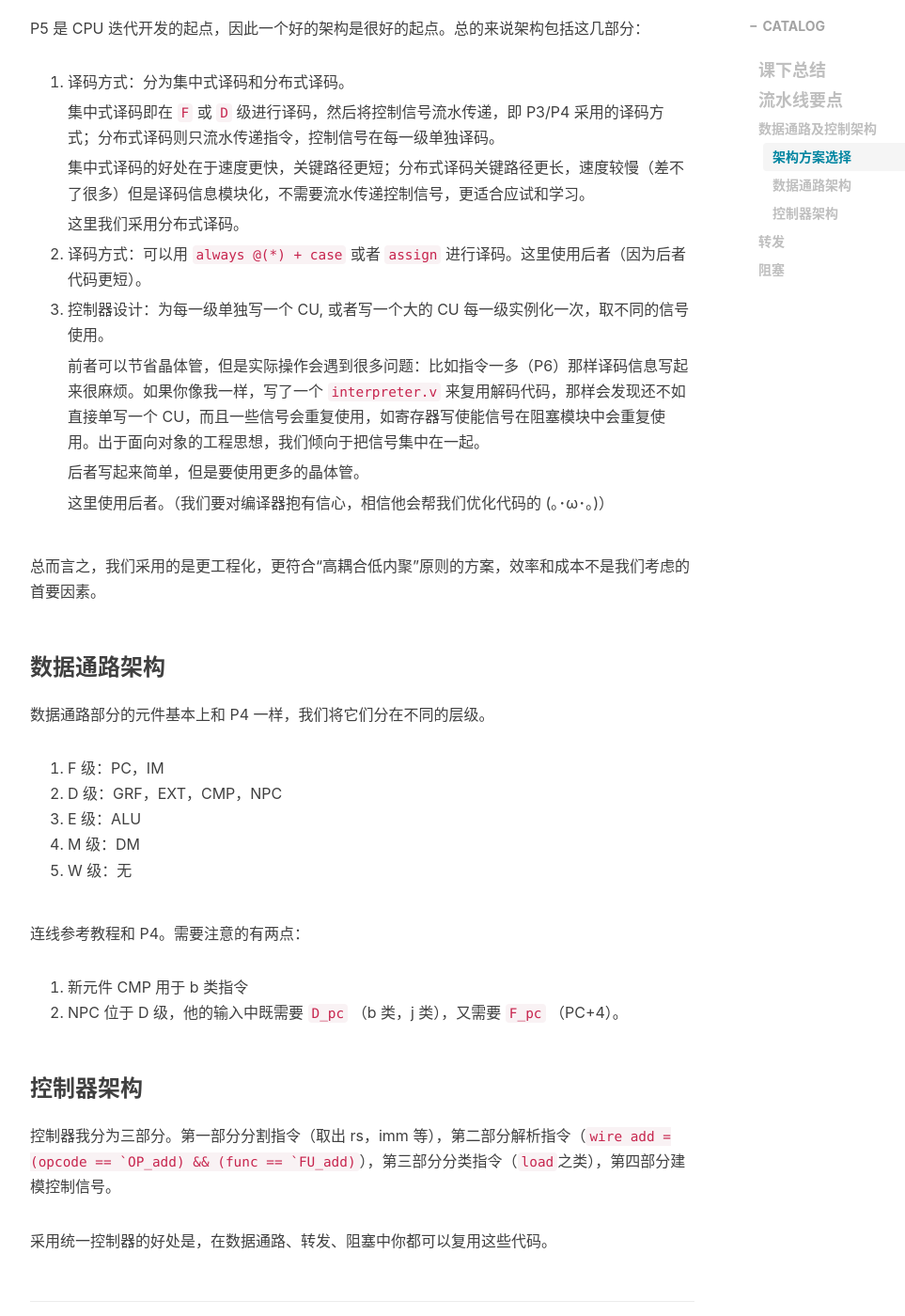
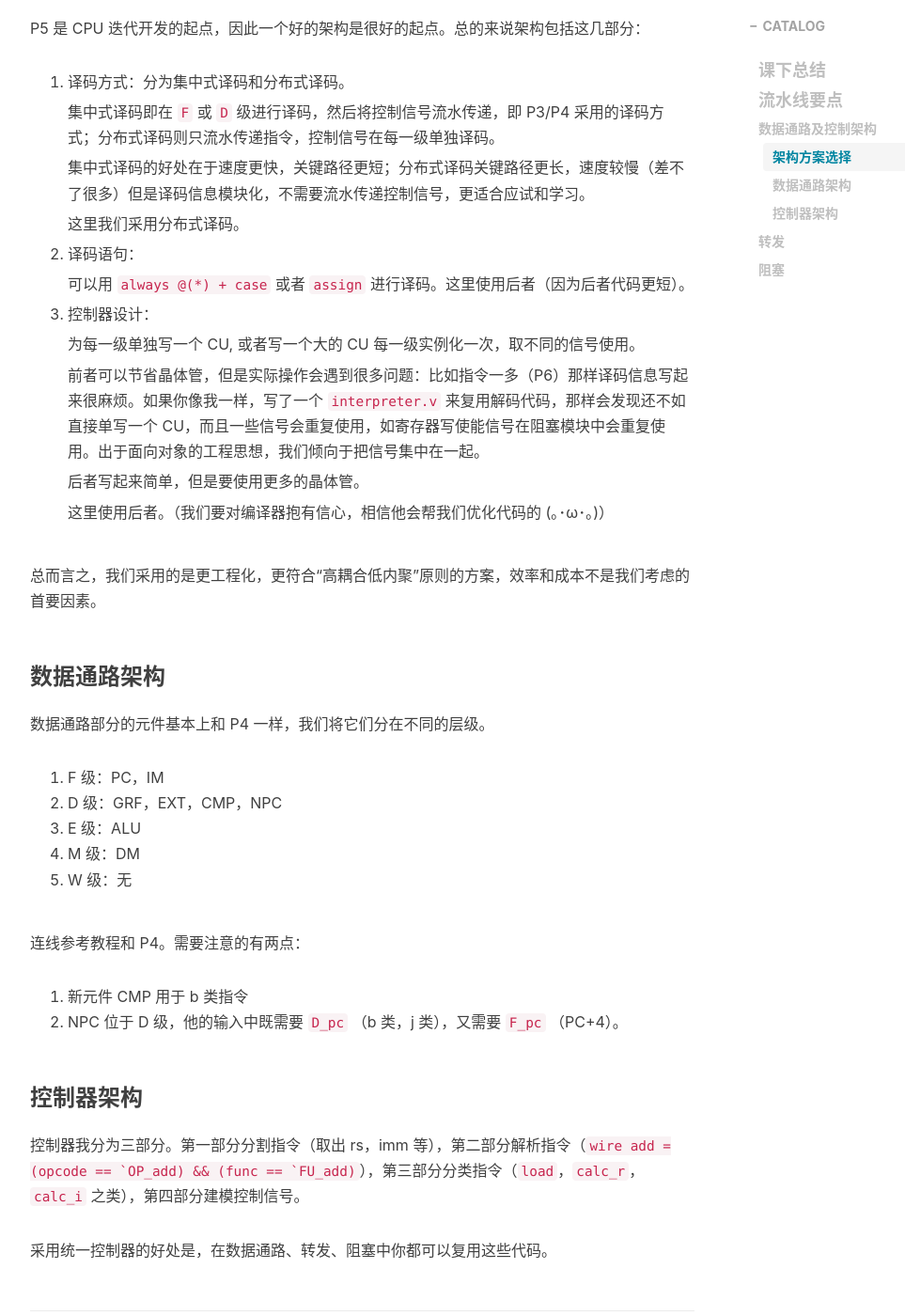
Before and after one commit to LogicLee0902/-LogicLee0902.github.io, a Jekyll site: the page built from _posts/buaa/buaa-co/2020-11-23-buaa-co-lab-p5.md, in a window 1280 px wide and 1400 px high, scrolled down 1496 px. Shown: the whole window at 94% size, without its empty margins (233-1196 px from the left). Built offline with Jekyll 4.4.1, drawn with Linux system fonts in a browser that asks for light colours; nearby versions of some CDN libraries; comment, search, counter and statistics services are not loaded; some of the changed text lies outside the part shown.

Commit message:
fix rendering errors in p3 & p4

```diff
--- a/_posts/buaa/buaa-co/2020-11-23-buaa-co-lab-p5.md
+++ b/_posts/buaa/buaa-co/2020-11-23-buaa-co-lab-p5.md
@@ -51,9 +51,13 @@ P5 是 CPU 迭代开发的起点，因此一个好的架构是很好的起点。
 
     这里我们采用分布式译码。
 
-2. 译码方式：可以用 `always @(*) + case` 或者 `assign` 进行译码。这里使用后者（因为后者代码更短）。
+2. 译码语句：
 
-3. 控制器设计：为每一级单独写一个 CU, 或者写一个大的 CU 每一级实例化一次，取不同的信号使用。
+    可以用 `always @(*) + case` 或者 `assign` 进行译码。这里使用后者（因为后者代码更短）。
+
+3. 控制器设计：
+
+    为每一级单独写一个 CU, 或者写一个大的 CU 每一级实例化一次，取不同的信号使用。
 
     前者可以节省晶体管，但是实际操作会遇到很多问题：比如指令一多（P6）那样译码信息写起来很麻烦。如果你像我一样，写了一个 `interpreter.v` 来复用解码代码，那样会发现还不如直接单写一个 CU，而且一些信号会重复使用，如寄存器写使能信号在阻塞模块中会重复使用。出于面向对象的工程思想，我们倾向于把信号集中在一起。
 
@@ -78,7 +82,7 @@ P5 是 CPU 迭代开发的起点，因此一个好的架构是很好的起点。
 
 ### 控制器架构
 
-控制器我分为三部分。第一部分分割指令（取出 rs，imm 等），第二部分解析指令（``wire add = (opcode == `OP_add) && (func == `FU_add)``），第三部分分类指令（`load`之类），第四部分建模控制信号。
+控制器我分为三部分。第一部分分割指令（取出 rs，imm 等），第二部分解析指令（``wire add = (opcode == `OP_add) && (func == `FU_add)``），第三部分分类指令（`load`，`calc_r`，`calc_i` 之类），第四部分建模控制信号。
 
 采用统一控制器的好处是，在数据通路、转发、阻塞中你都可以复用这些代码。
 
@@ -101,10 +105,12 @@ P5 是 CPU 迭代开发的起点，因此一个好的架构是很好的起点。
 
 | 转发输出       | （就近优先）    |
 |----------------|-----------------|
-| E\_reg         | j\_l            |
+| E\_reg         | j\_l / lui            |
 | M\_reg         | calc\_r/calc\_i |
 | W\_reg         | load            |
 | 寄存器内部转发 |                 |
+
+注意这里我把 `lui` 特殊处理了，并没有归入到 `calc_i` 里面去。
 
 然后是接受端选择数据，选择的顺序按照**就近原则**，优先选择下一级的数据，不行就下两级，如果都不行就采用本级寄存器的数据。接受端可以接受数据的条件为：
 1. 供给端的寄存器地址与当前的相同
```
Also changed, not shown: _posts/buaa/buaa-co/2020-11-15-buaa-co-lab-p3.md (+0 -2 lines), _posts/buaa/buaa-co/2020-11-19-buaa-co-lab-p4.md (+4 -0 lines).
